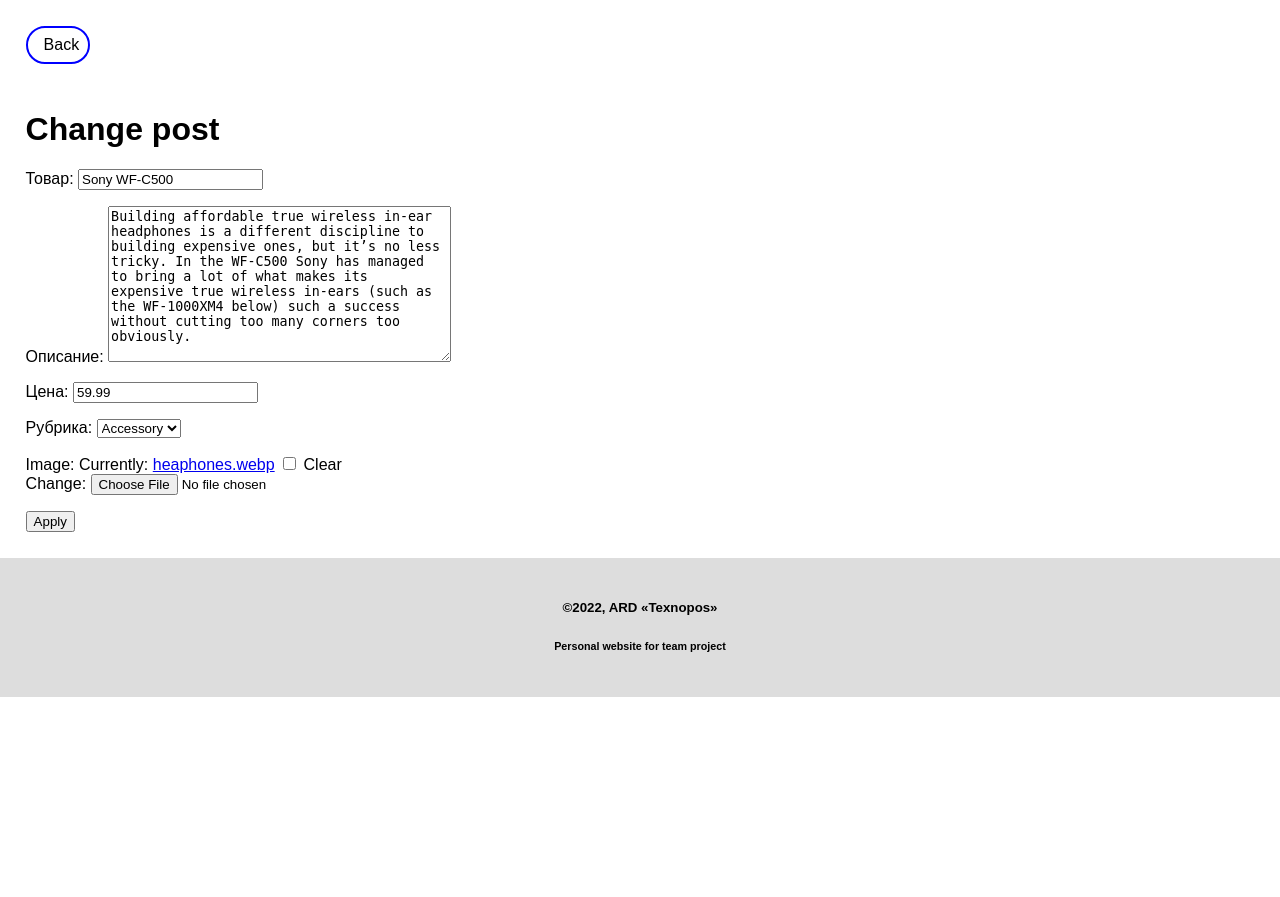
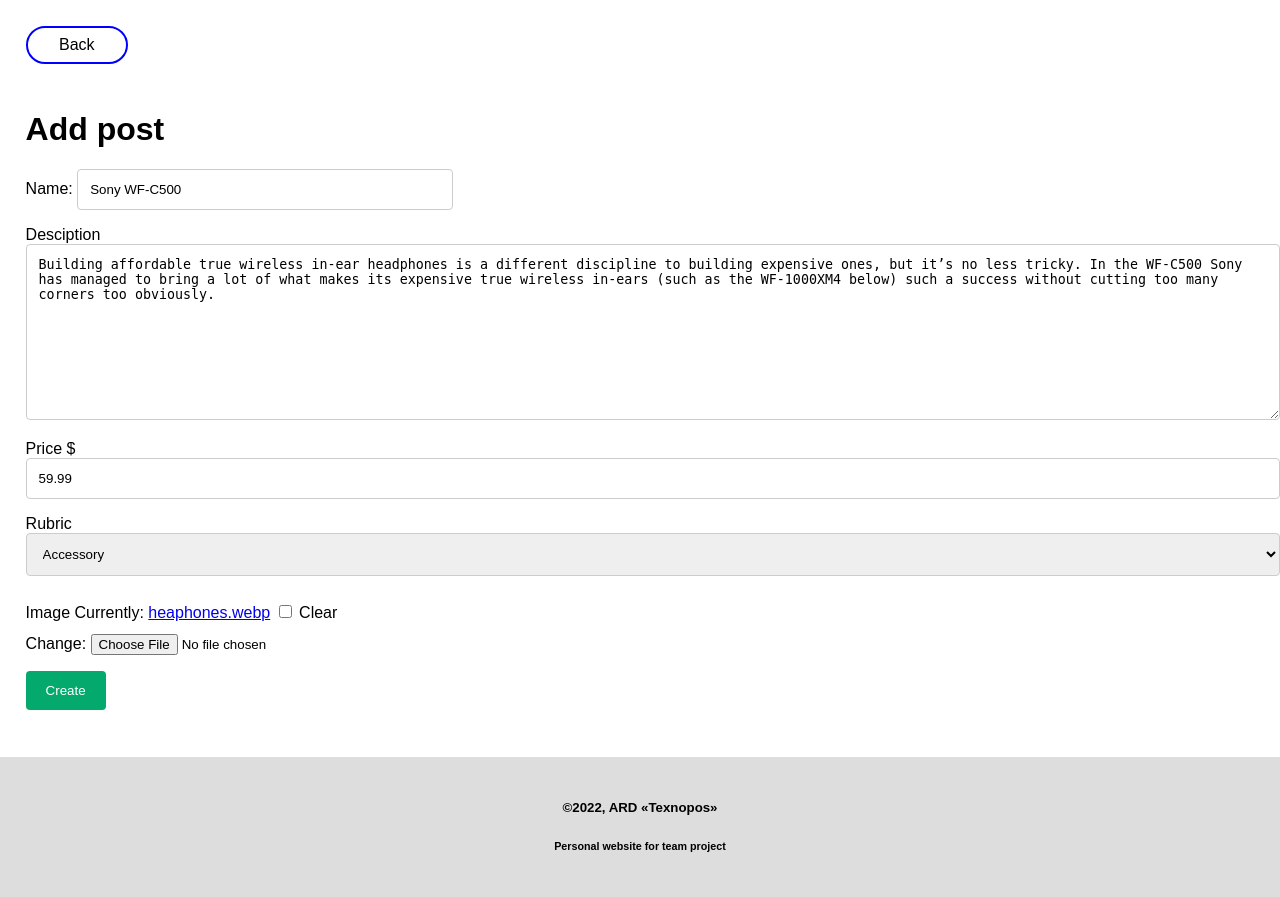
Before and after one commit to shaxruxtleubaev/tp, a Django app: page /manage/18/update/ in a window 1280 px wide. Shown: the part 240-1137 px from the top of the page. Before the commit the page ends 937 px from the top, so only its background shows below. Run offline with Django 4.2, Linux system fonts and the light colour scheme; data comes from the database, SQL or seed files in the repository; both versions use the stored data as it was after the commit.

Commit message:
26_12_2022 20:04

```diff
--- a/app/templates/app/app_detail.html
+++ b/app/templates/app/app_detail.html
@@ -31,7 +31,7 @@
             <div class="main">
                 <h2>{{ product.title }}</h2>
                 <h5>Category: {{ product.rubric }} </h5>
-                <p>Price: {{ product.price }}$</p>
+                <p>Price: <b>{{ product.price }}$</b></p>
                 <p>{{ product.content }}</p>
                 <h5>Published at: {{ product.published }}</h5>
                 <br>
--- a/app/templates/app/app_list.html
+++ b/app/templates/app/app_list.html
@@ -26,8 +26,8 @@
             </div>
             <div class="main">
                 <h2>{{ product.title }}</h2>
-                <h5>Category: {{ product.rubric }} </h5>
-                <p>Price: {{ product.price }}$</p>
+                <h5>Category: {{ product.rubric }}</h5>
+                <p>Price: <b>{{ product.price }}$</b></p>
                 <p>{{ product.content }}</p>
                 <h5>Published at: {{ product.published }}</h5>
                 <br>
--- a/app/templates/app/manage_list.html
+++ b/app/templates/app/manage_list.html
@@ -22,7 +22,7 @@
             <div class="main">
                 <h2>{{ product.title }}</h2>
                 <h5>Category: {{ product.rubric }} </h5>
-                <p>Price: {{ product.price }}$</p>
+                <p>Price: <b>{{ product.price }}$</b></p>
                 <p>{{ product.content }}</p>
                 <h5>Published at: {{ product.published }}</h5>
                 <a href="/manage/{{product.id}}/update"><button class="button button1">Edit</button></a>
--- a/app/templates/app/update.html
+++ b/app/templates/app/update.html
@@ -1,15 +1,24 @@
 {% extends 'base.html' %}
+
+{% block title %}
+    Create post
+{% endblock title %}
 
 {% block content %}
     <div>
         <a href="{% url 'manage' %}"><button class="button button4">Back</button></a>
     </div>
     <div class="form">
-        <h1>Change post</h1>
+        <h1>Add post</h1>
             <form method="post" enctype="multipart/form-data">
                 {% csrf_token %}
-                {{ form.as_p }}
-                <button type="submit">Apply</button>
+                <p>Name: {{ form.title }}</p>
+                <p>Desciption {{ form.content }}</p>
+                <p>Price $ {{ form.price }}</p>
+                <p>Rubric {{ form.rubric }}</p>
+                <p>Image {{ form.image }}</p>
+                <input type="submit" value="Create">
             </form>
     </div>
+    <p></p>
 {% endblock %}
--- a/app/urls.py
+++ b/app/urls.py
@@ -13,6 +13,8 @@
     path('manage/<int:pk>/delete/', delete, name='delete'),
 
     path('contact/', contact, name='contact'),
+    path('about/', about, name='about'),
+    path('repo/', report, name='report'),
 ] #+ static(settings.MEDIA_URL, document_root=settings.MEDIA_ROOT)
 
 '''
--- a/app/views.py
+++ b/app/views.py
@@ -71,3 +71,9 @@
 
 def contact(request):
     return render(request, 'app/contact.html')
+
+def about(request):
+    return render(request, 'app/about.html')
+
+def report(request):
+    return render(request, 'app/report.html')
--- a/requirements.txt
+++ b/requirements.txt
@@ -1,5 +1,6 @@
 asgiref==3.6.0
 Django==4.1.4
+django-cleanup==6.0.0
 Pillow==9.3.0
 sqlparse==0.4.3
 tzdata==2022.7
--- a/templates/base.html
+++ b/templates/base.html
@@ -222,7 +222,7 @@
     }
 
     .button3 {
-      width: 5%;
+      width: 8%;
       background-color: white;
       color: black;
       border: 2px solid blue;
@@ -236,7 +236,7 @@
     }
 
     .button4 {
-      width: 5%;
+      width: 8%;
       background-color: white;
       color: black;
       border: 2px solid blue;
@@ -245,7 +245,80 @@
     }
 
     .form {
-        margin: 0% 0% 2% 2% ;
+        margin: 0% 0% 8% 2% ;
+    }
+
+    input[type=text], select, textarea {
+      width: 30%;
+      padding: 12px;
+      border: 1px solid #ccc;
+      border-radius: 4px;
+      resize: vertical;
+    }
+
+    label {
+      padding: 12px 12px 12px 0;
+      display: inline-block;
+    }
+
+    input[type=number], select, textarea {
+      width: 100%;
+      padding: 12px;
+      border: 1px solid #ccc;
+      border-radius: 4px;
+      resize: vertical;
+    }
+
+    label {
+      padding: 12px 12px 12px 0;
+      display: inline-block;
+    }
+
+    input[type=submit] {
+      background-color: #04AA6D;
+      color: white;
+      padding: 12px 20px;
+      border: none;
+      border-radius: 4px;
+      cursor: pointer;
+      float: left;
+    }
+
+    input[type=submit]:hover {
+      background-color: #45a049;
+    }
+
+    .container {
+      border-radius: 5px;
+      background-color: #f2f2f2;
+      padding: 20px;
+    }
+
+    .col-25 {
+      float: left;
+      width: 25%;
+      margin-top: 6px;
+    }
+
+    .col-75 {
+      float: left;
+      width: 75%;
+      margin-top: 6px;
+    }
+
+    /* Clear floats after the columns */
+    .row:after {
+      content: "";
+      display: table;
+      clear: both;
+    }
+
+    /* Responsive layout - when the screen is less than 600px wide, make the two columns stack on top of each other instead of next to each other */
+    @media screen and (max-width: 600px) {
+      .col-25, .col-75, input[type=submit] {
+        width: 100%;
+        margin-top: 0;
+      }
     }
     </style>
 </head>
@@ -259,8 +332,8 @@
         <div class="navbar">
             <a href="{% url 'home_page' %}">Home</a>
             <a href="{% url 'contact' %}">Contact</a>
-            <a href="#">About</a>
-            <a href="#" class="right">Report</a>
+            <a href="{% url 'about' %}">About</a>
+            <a href="{% url 'report' %}" class="right">Report</a>
         </div>
     </header>
 <!--
```
Also changed, not shown: app/templates/app/about.html (added, +13 -0 lines), app/templates/app/create.html (+6 -1 lines), app/templates/app/report.html (added, +15 -0 lines), db.sqlite3, media/QlLaKpBT7FcgGLj3zNrFujDY2R1lq5YyxNFQtXpNLXv2Ea1TD7OWgbFM0mtZ.jpeg (added), media/headphone.webp (added), media/heaphones.webp (added), media/hp.webp (added), media/huawei.jpg (added), media/macbook-air-m2-kupit-v-moskve.jpg (added).
